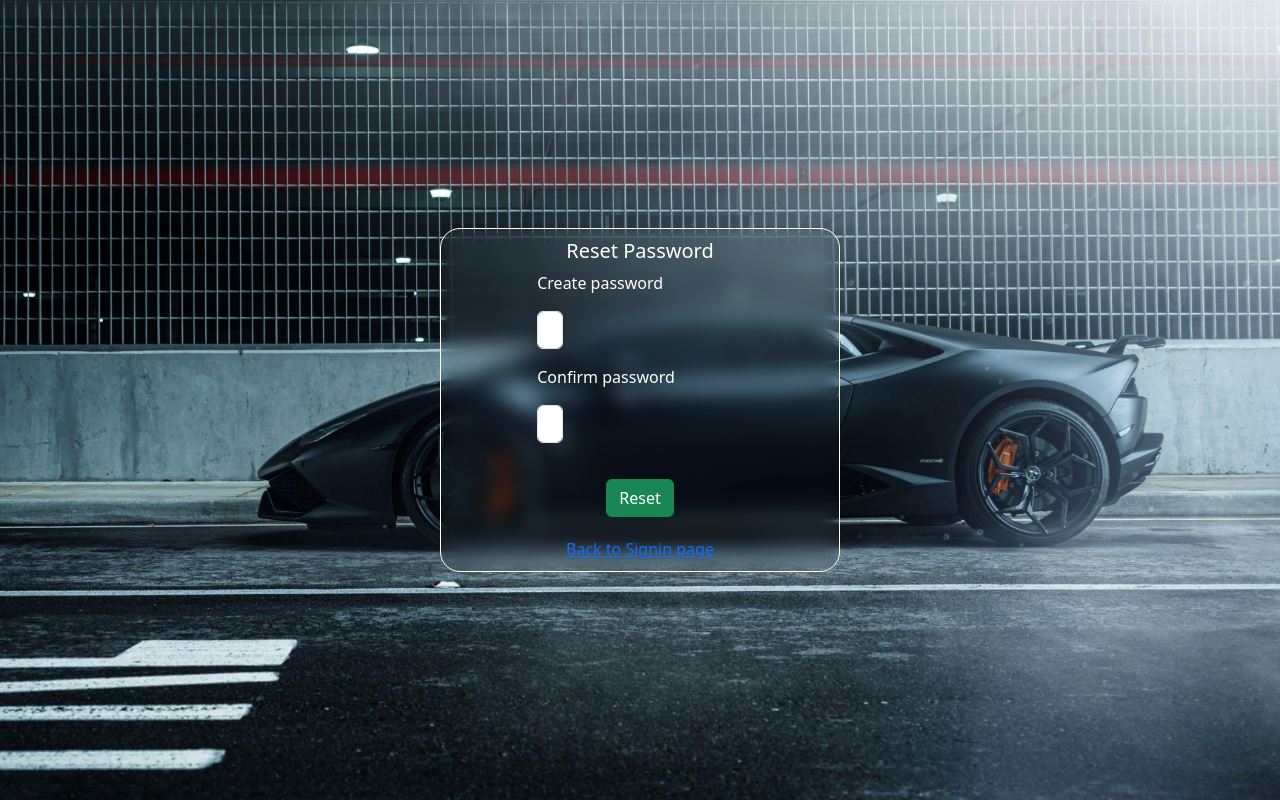
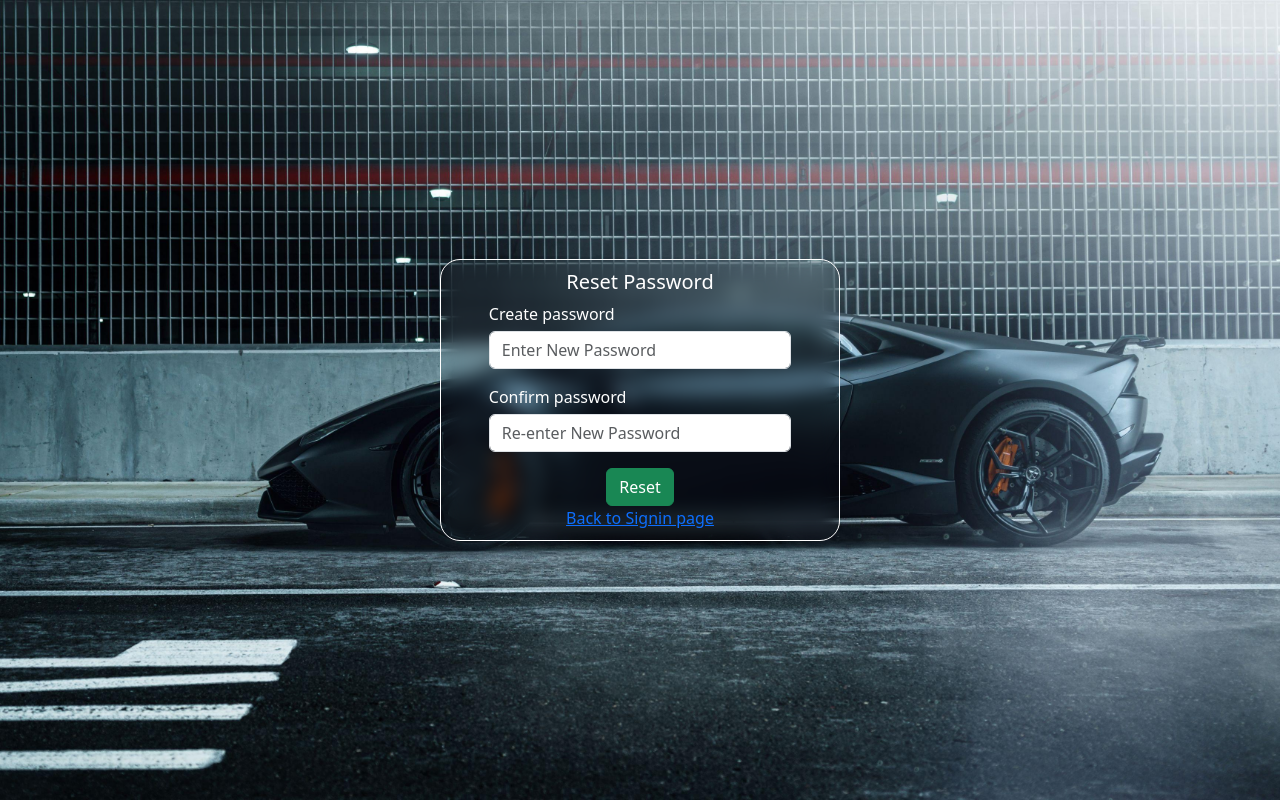
Before and after one commit to Johnkevincsjk/Password-reset-flow-frontend, a React (Create React App) app: page /NewPassword/1 in a window 1280 px wide. Built offline with nearby package versions, Linux system fonts and the light colour scheme.

Commit message:
task completed

```diff
--- a/src/App.js
+++ b/src/App.js
@@ -14,7 +14,7 @@ function App() {
       <Routes>
         <Route path='/' Component={Login} />
         <Route path='/Signin' Component={Signin} />
-        <Route path='/Resetpassword' Component={Reset} />
+        <Route path='/Password_reset' Component={Reset} />
         <Route path="/NewPassword/:ramdamstring" element={<Npassword />} />
         <Route path='/LandingPage' Component={LandingPage} />
 
--- a/src/components/Login/Login.jsx
+++ b/src/components/Login/Login.jsx
@@ -43,13 +43,13 @@ export default function Login() {
 
         onSubmit: async (values) => {
             try {
-                const resp = await axios.post('http://localhost:8000/resetflow/loginUser', values)
-                if (resp.data.Error) {
-                    toast.error(resp.data.Feedback)
+                const resp = await axios.post('http://localhost:8000/api/resetflow/loginUser', values)
+                if (resp.data.Feedback === 'Login Successfully') {
+                    toast.success('Login Successfully')
+                    Nav('/LandingPage')
+                } else {
                     resetForm()
-                } else {
-                    Nav('/LandingPage')
-                    toast.success(resp.data.Feedback)
+                    toast.error('Mail id or password is invaild')
                 }
             } catch (error) {
                 toast.error(error.response?.data?.Feedback)
@@ -95,7 +95,7 @@ export default function Login() {
                     <Button type="submit" id='' className="btn btn-success">Login</Button>
                 </motion.div>
             </form>
-            <Link to={'/Resetpassword'}>Forgot Password</Link>
+            <Link to={'/Password_reset'}>Forgot Password</Link>
             <p >Not a member ? <Link to={'/Signin'}>Join the clan !</Link></p>
 
 
--- a/src/components/New_password/Npassword.jsx
+++ b/src/components/New_password/Npassword.jsx
@@ -1,47 +1,98 @@
-import React, { useState } from 'react'
-import '../New_password/Npassword.css'
-import { motion } from 'framer-motion'
-import { Button } from 'react-bootstrap'
-import { Link } from 'react-router-dom'
+import React, { useState } from 'react';
+import '../New_password/Npassword.css';
+import { motion } from 'framer-motion';
+import { Button } from 'react-bootstrap';
+import { Link, useNavigate, useParams } from 'react-router-dom';
+import { useFormik } from 'formik';
+import * as Yup from 'yup';
+import axios from 'axios';
+import { toast } from 'react-toastify';
 
 export default function Npassword() {
+    const navigate = useNavigate();
+    const { ramdamstring } = useParams()
+    console.log(ramdamstring)
+    const Npassword_validation = Yup.object({
+        Password: Yup.string().required("Enter password"),
+        Cpassword: Yup.string().oneOf([Yup.ref('Password')], "Password is not matched").required("Re-enter Password")
+    });
 
+    const formik = useFormik({
+        initialValues: {
+            Password: '',
+            Cpassword: ''
+        },
+        validationSchema: Npassword_validation,
+        onSubmit: async (values, { resetForm }) => {
+            try {
+                const resp = await axios.post(`http://localhost:8000/api/resetflow/NewPassword/${ramdamstring}`, values);
+                console.log(resp)
 
+                if (resp.data.message == 'Password reset successfully') {
+                    toast.success("Password reset successfully")
+                    navigate('/');
 
+                } else {
+                    toast.error('Token is invalid or has expired')
+                    resetForm()
+                }
 
-
-
+            } catch (error) {
+                console.error(error);
+                toast.error('Failed to reset password. Please try again.');
+                resetForm();
+            }
+        }
+    });
 
     return (
         <div className='Login_main'>
             <div className="Login_head">
                 <h5>Reset Password</h5>
             </div>
-            <form  >
+
+            <form className='Login-forms' onSubmit={formik.handleSubmit}>
                 <div className="Login_one">
                     <p>Create password</p>
                     <div className="input-group mb-3">
                         <input
-
-                            type="email" placeholder='Enter New Password' className="form-control" aria-label="Text input with checkbox" />
+                            onChange={formik.handleChange}
+                            onBlur={formik.handleBlur}
+                            value={formik.values.Password}
+                            name="Password"
+                            type="password"
+                            placeholder='Enter New Password'
+                            className="form-control w-100"
+                            aria-label="Text input with checkbox"
+                        />
+                        {formik.touched.Password && formik.errors.Password && (
+                            <p className='input_errors'><small>{formik.errors.Password}</small></p>
+                        )}
                     </div>
-
                 </div>
                 <div className="Login_two">
                     <p>Confirm password</p>
                     <div className="input-group mb-3">
                         <input
-
-                            type="password" placeholder='Re-enter New Password' className="form-control" aria-label="Text input with checkbox" />
+                            onChange={formik.handleChange}
+                            onBlur={formik.handleBlur}
+                            value={formik.values.Cpassword}
+                            name="Cpassword"
+                            type="password"
+                            placeholder='Re-enter New Password'
+                            className="form-control w-100"
+                            aria-label="Text input with checkbox"
+                        />
+                        {formik.touched.Cpassword && formik.errors.Cpassword && (
+                            <p className='input_errors'><small>{formik.errors.Cpassword}</small></p>
+                        )}
                     </div>
                 </div>
-                <motion.div whileHover={{ scale: 1.2 }} className="Login_btn">
+                <motion.div whileHover={{ scale: 1.2 }} className="Login-btn">
                     <Button type="submit" id='' className="btn btn-success">Reset</Button>
                 </motion.div>
             </form>
             <Link to={'/Signin'}>Back to Signin page</Link>
-
-
         </div>
-    )
+    );
 }
--- a/src/components/Passwordreset/Reset.jsx
+++ b/src/components/Passwordreset/Reset.jsx
@@ -1,51 +1,152 @@
-import React from 'react'
-import '../Passwordreset/Reset.css'
+// import React from 'react'
+// import '../Passwordreset/Reset.css'
 import { Button } from 'react-bootstrap'
-import { Link } from 'react-router-dom'
-import { useFormik } from 'formik'
-import Resetform_val from './Reset_form_validation'
+// import { Link, useNavigate } from 'react-router-dom'
+// import { useFormik } from 'formik'
+// // import Resetform_val from './Reset_form_validation'
+// import axios from 'axios'
+// import { toast } from 'react-toastify'
+// import * as Yup from 'yup'
 
-export default function Reset() {
+// export default function Reset() {
+//     const Resetform_val = Yup.object().shape({
+//         Mailid: Yup.string().email('Invalid email').required('Required'),
+//       });
+//     const Nav = useNavigate()
+//     console.log("helo world")
+//     const { handleBlur, handleChange, handleSubmit, values, errors, resetForm } = useFormik({
+//         initialValues: {
+//             Mailid: ''
+//         },
 
-    const { handleBlur, handleChange, handleSubmit, values, errors, resetForm } = useFormik({
-        initialValues: {
-            Mailid: ''
+//         validationSchema: Resetform_val,
+//         onSubmit: async (values) => {
+//             try {
+//                 const resp = await axios.post('http://localhost:8000/resetflow/Password_reset', values)
+//                 if (resp.data.message == 'Reset email sent') {
+//                     toast.success('Reset mail sent successfully')
+
+
+//                     Nav('/NewPassword/:ramdamstring')
+
+//                 } else {
+//                     toast.error("User does not exist")
+//                     resetForm()
+//                 }
+//             } catch (error) {
+//                 toast.error("Something went wrong")
+//                 console.log(error.resp)
+//             }
+//         }
+
+//     })
+//     return (
+//         <div className='Login_main'>
+//             <div className="Login_head">
+//                 <h5>Password reset</h5>
+//             </div>
+//             <form className='Login-forms' onSubmit={handleSubmit}>
+//                 <div className="Login_one">
+
+//                     <div className="input-group mb-3">
+//                         <input
+//                             name='Mailid'
+//                             onChange={handleChange}
+//                             onBlur={handleBlur}
+//                             value={values.Mailid}
+//                             type="email" placeholder='Email' className="form-control w-100" aria-label="Text input with checkbox" />
+//                         <p className='input_errors'>{errors.Mailid && <small>{errors.Mailid}</small>}</p>
+//                     </div>
+
+//                 </div>
+
+//                 <div className="Login_btn">
+//                     <Button type="button" id='' class="btn btn-success">Send Mail</Button>
+//                 </div>
+
+//                 <Link to={'/'}>Back to Login page</Link>
+//             </form>
+
+
+//         </div>
+//     )
+// }
+import React from 'react';
+import { useFormik } from 'formik';
+import axios from 'axios';
+import { toast } from 'react-toastify';
+import { Link, useNavigate } from 'react-router-dom';
+import * as Yup from 'yup';
+import 'react-toastify/dist/ReactToastify.css';
+// import { Button } from 'reactstrap'; // Ensure you have reactstrap installed
+
+// Validation schema
+const Resetform_val = Yup.object().shape({
+    Mailid: Yup.string().email('Invalid email').required('Enter registered mail id'),
+});
+
+const ini = {
+    Mailid: '',
+};
+
+function PasswordResetForm() {
+
+
+    const formik = useFormik({
+        initialValues: ini,
+        validationSchema: Resetform_val,
+        onSubmit: async (values, { resetForm }) => {
+            try {
+                console.log('Form values:', values); // Debugging: Check form values
+                const resp = await axios.post('http://localhost:8000/api/resetflow/Password_reset', values);
+                console.log('Server response:', resp); // Debugging: Check server response
+                if (resp.data.message === 'Reset email sent') {
+                    toast.success('Reset mail sent successfully');
+
+                } else {
+                    toast.error('User does not exist');
+                    resetForm();
+                }
+            } catch (error) {
+                toast.error('Something went wrong');
+                console.error('Error response:', error.response); // Debugging: Check error response
+            }
         },
+    });
 
-        validationSchema: Resetform_val,
-        onSubmit: async (values) => {
-
-        }
-
-    })
     return (
         <div className='Login_main'>
             <div className="Login_head">
                 <h5>Password reset</h5>
             </div>
-            <form className='Login-forms'>
+            <form className='Login-forms' onSubmit={formik.handleSubmit}>
                 <div className="Login_one">
-
                     <div className="input-group mb-3">
                         <input
                             name='Mailid'
-                            onChange={handleChange}
-                            onBlur={handleBlur}
-                            value={values.Mailid}
-                            type="email" placeholder='Email' className="form-control w-100" aria-label="Text input with checkbox" />
-                        <p className='input_errors'>{errors.Mailid && <small>{errors.Mailid}</small>}</p>
+                            onChange={formik.handleChange}
+                            onBlur={formik.handleBlur}
+                            value={formik.values.Mailid}
+                            type="email"
+                            placeholder='Email'
+                            className="form-control w-100"
+                            aria-label="Text input with checkbox"
+                        />
+                        {formik.touched.Mailid && formik.errors.Mailid && (
+                            <p className='input_errors'><small>{formik.errors.Mailid}</small></p>
+                        )}
                     </div>
-
                 </div>
 
+
+
                 <div className="Login_btn">
-                    <Button type="button" id='' class="btn btn-success">Send Mail</Button>
+                    <Button type="submit" className="btn btn-success">Send Mail</Button>
                 </div>
-
                 <Link to={'/'}>Back to Login page</Link>
             </form>
+        </div>
+    );
+}
 
-
-        </div>
-    )
-}
+export default PasswordResetForm;
--- a/src/components/Signin/Signin.jsx
+++ b/src/components/Signin/Signin.jsx
@@ -50,7 +50,7 @@ export default function Signin() {
         onSubmit: async (values) => {
 
             try {
-                const resp = await axios.post('http://localhost:8000/resetflow/createuser', values)
+                const resp = await axios.post('http://localhost:8000/api/resetflow/createuser', values)
                 if (resp.data.Success === false) {
                     toast.error(resp.data.Feedback)
 
```
